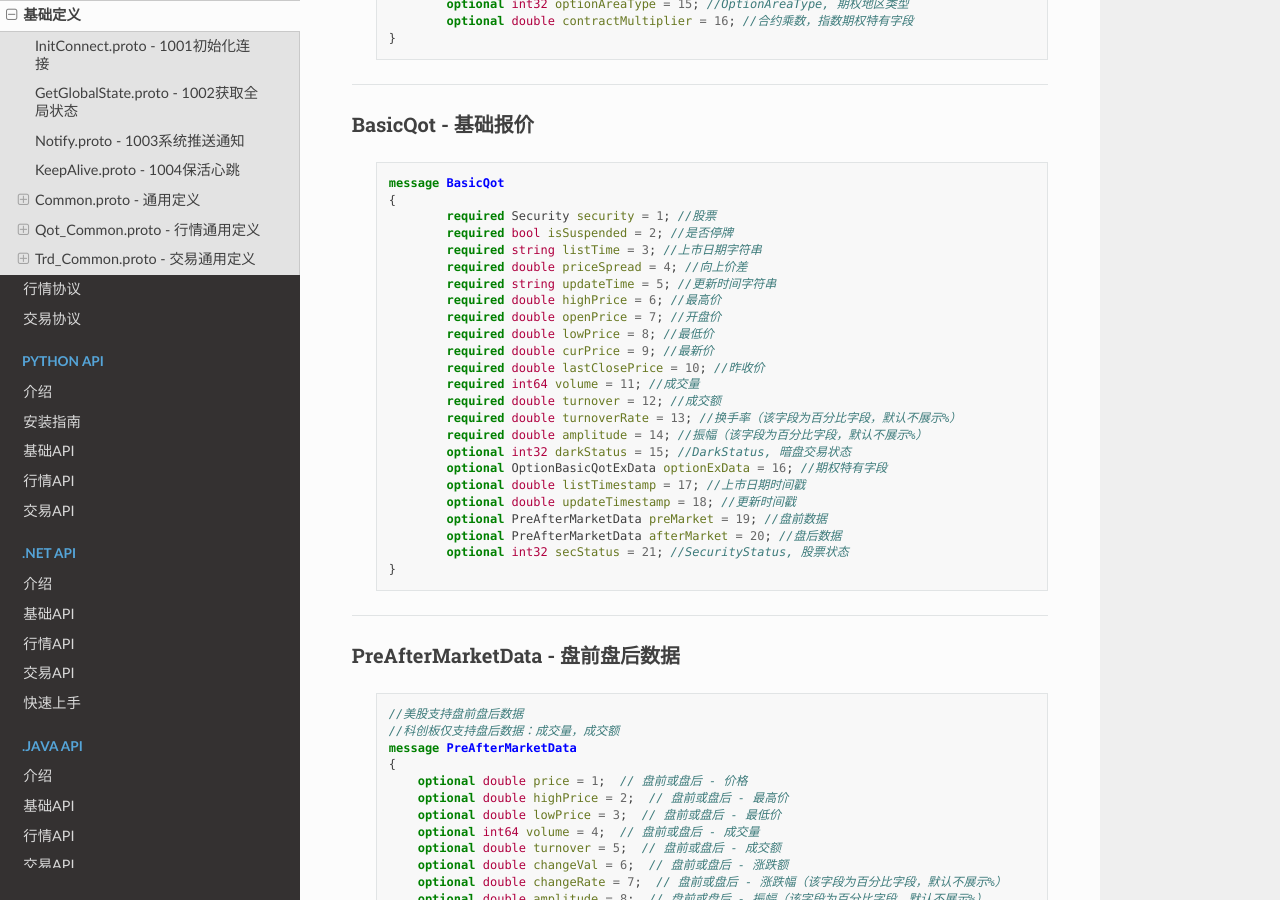
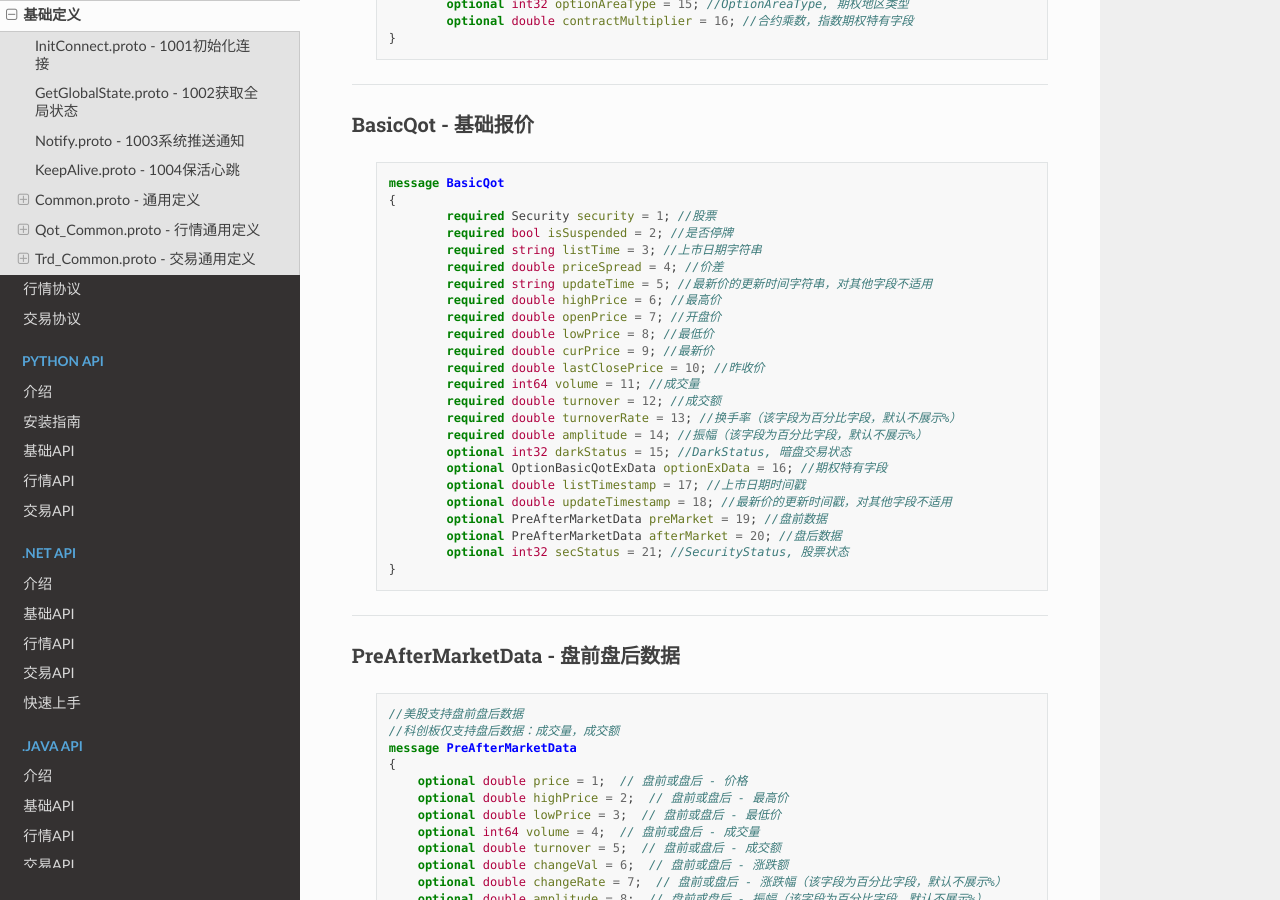
Before and after one commit to FutunnOpen/futu-api-doc, a Sphinx documentation site: the page built from doc_maker/source/protocol/base_define.rst, in a window 1280 px wide and 900 px high, scrolled down 17913 px. Built offline with Sphinx 7.4.7 and the Read the Docs theme 2.0.0, drawn with Linux system fonts in a browser that asks for light colours.

Commit message:
更新字段说明

```diff
--- a/doc_maker/source/protocol/base_define.rst
+++ b/doc_maker/source/protocol/base_define.rst
@@ -1070,8 +1070,8 @@ BasicQot - 基础报价
 		required Security security = 1; //股票
 		required bool isSuspended = 2; //是否停牌
 		required string listTime = 3; //上市日期字符串
-		required double priceSpread = 4; //向上价差
-		required string updateTime = 5; //更新时间字符串
+		required double priceSpread = 4; //价差
+		required string updateTime = 5; //最新价的更新时间字符串，对其他字段不适用
 		required double highPrice = 6; //最高价
 		required double openPrice = 7; //开盘价
 		required double lowPrice = 8; //最低价
@@ -1084,7 +1084,7 @@ BasicQot - 基础报价
 		optional int32 darkStatus = 15; //DarkStatus, 暗盘交易状态
 		optional OptionBasicQotExData optionExData = 16; //期权特有字段
 		optional double listTimestamp = 17; //上市日期时间戳
-		optional double updateTimestamp = 18; //更新时间戳
+		optional double updateTimestamp = 18; //最新价的更新时间戳，对其他字段不适用
 		optional PreAfterMarketData preMarket = 19; //盘前数据
 		optional PreAfterMarketData afterMarket = 20; //盘后数据
 		optional int32 secStatus = 21; //SecurityStatus, 股票状态
```
